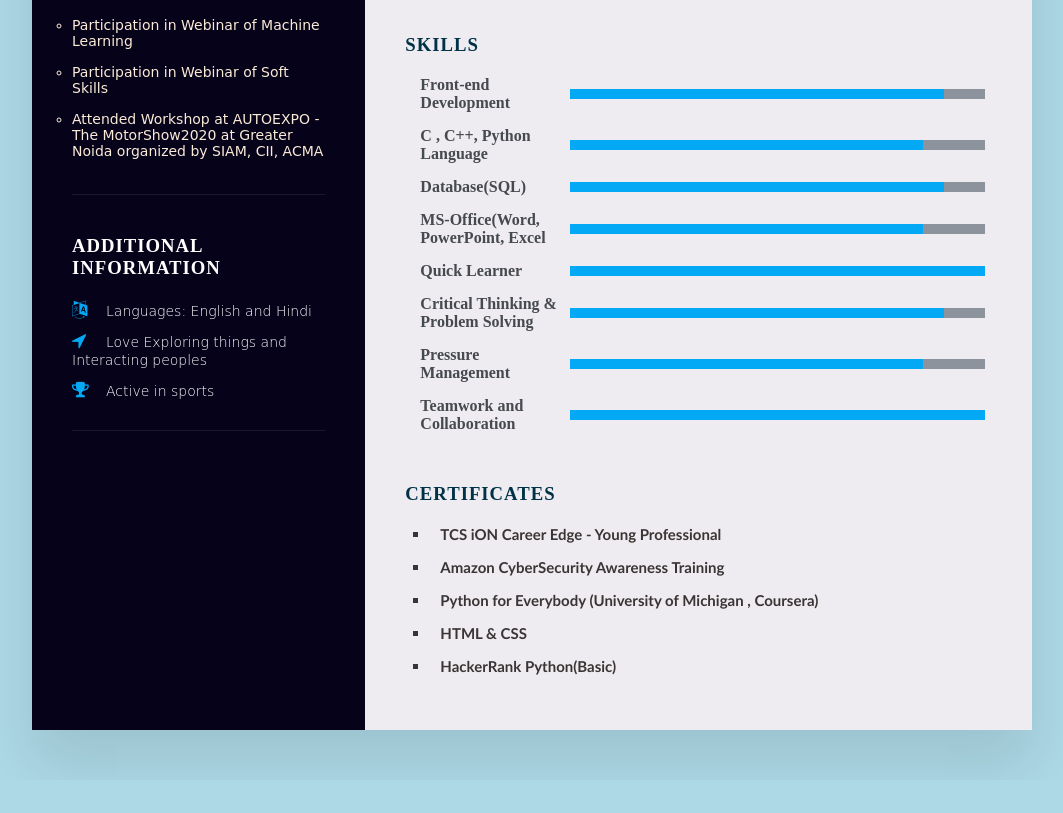
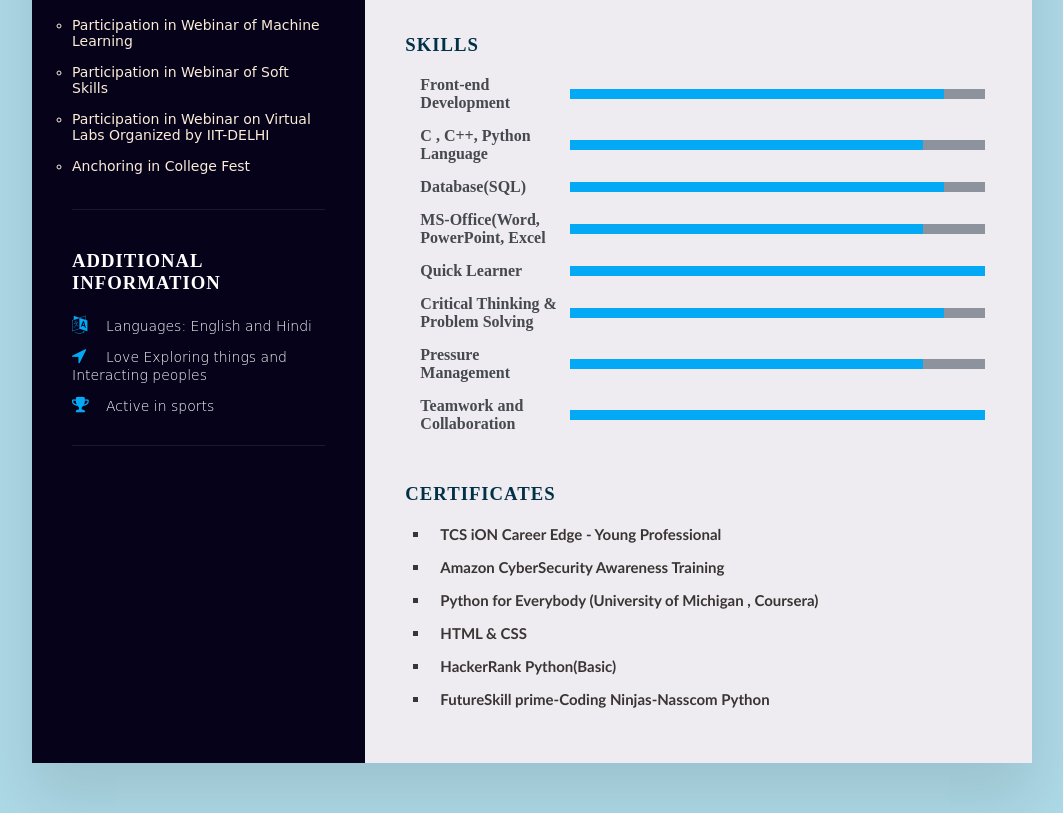
Before and after one commit to yogesh2301/Resume, a plain HTML site: page index.html in a window 1280 px wide. Shown: the part 683-1496 px from the top of the page, without its empty margins (108-1171 px from the left). Before the commit the page ends 1463 px from the top, so only its background shows below. Drawn offline with Linux system fonts and the light colour scheme; a web font is replaced by a local one.

Commit message:
Update index.html

```diff
--- a/index.html
+++ b/index.html
@@ -47,8 +47,8 @@
                 <ul>
                     <li>Participation in Webinar of Machine Learning</li>
                     <li>Participation in Webinar of Soft Skills</li>
-                    <li>Attended Workshop at AUTOEXPO - The MotorShow2020 at Greater Noida organized by SIAM, CII, ACMA</li>
-                    <!-- <li></li> -->
+                    <li>Participation in Webinar on Virtual Labs Organized by IIT-DELHI</li>
+                    <li>Anchoring in College Fest</li>
                 </ul>
             </div>
 
@@ -151,7 +151,8 @@
                     <li>Amazon CyberSecurity Awareness Training </li>
                     <li>Python for Everybody (University of Michigan , Coursera)</li>
                     <li>HTML & CSS</li>
-                    <li>HackerRank Python(Basic)  </li>
+                    <li>HackerRank Python(Basic) </li>
+                    <li>FutureSkill prime-Coding Ninjas-Nasscom Python</li>
                 </ul>
         </div>
     </div>
```
